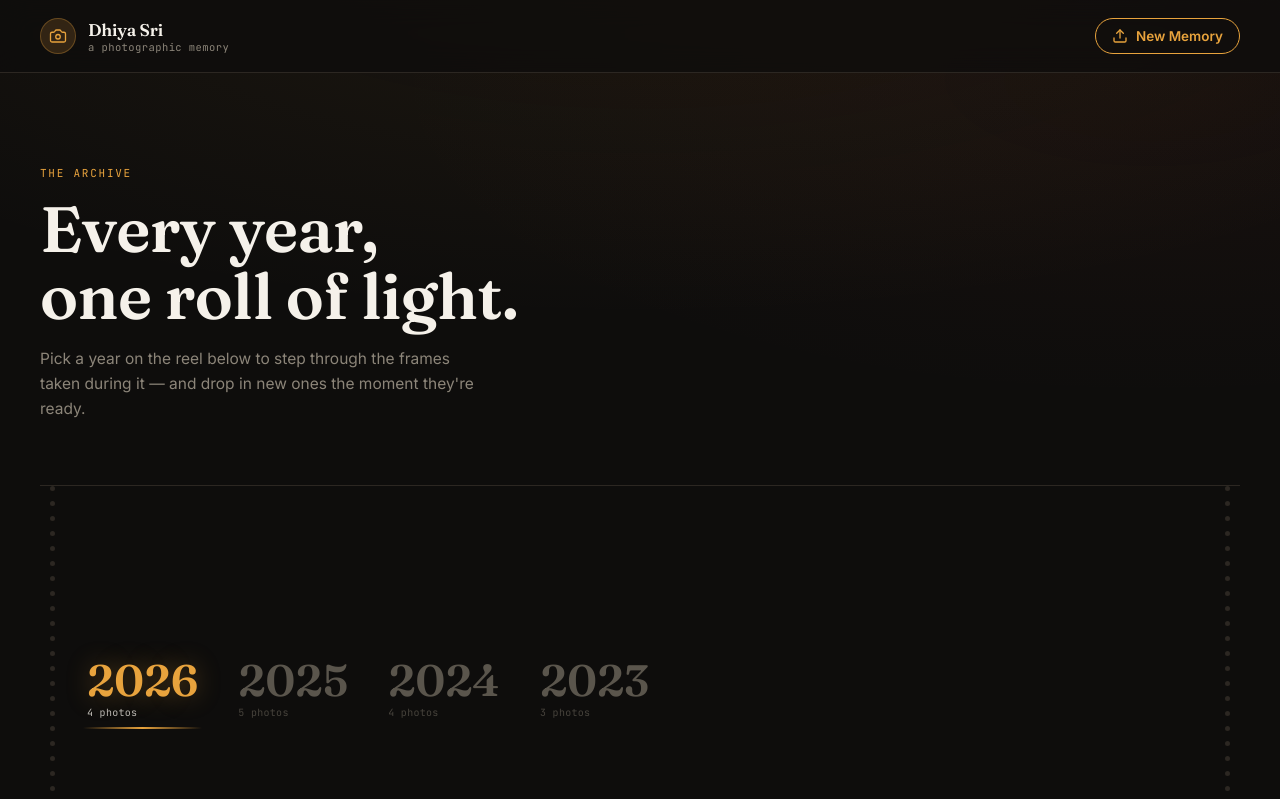
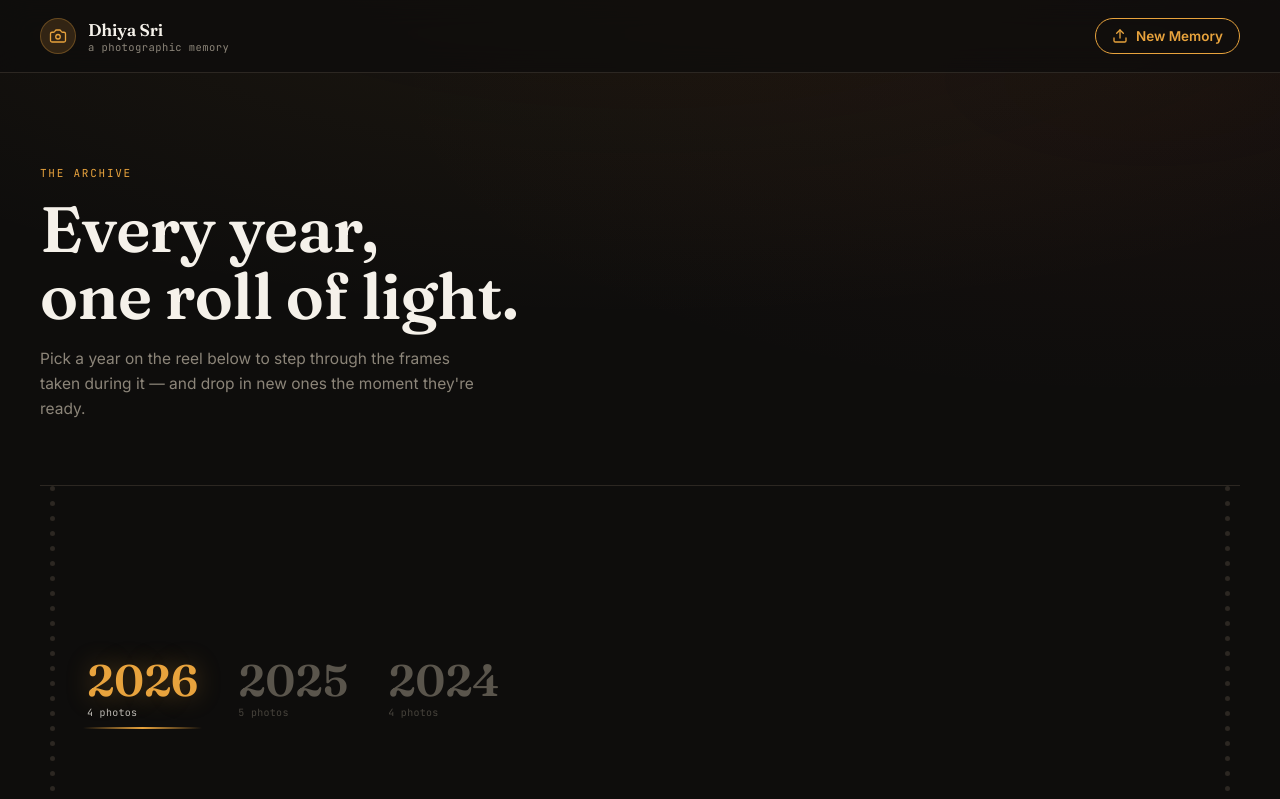
Before and after one commit to samkumar2306/gallery-claude, a React (Vite) app: page / in a window 1280 px wide. Shown: the top 799 px of the page. Built offline with nearby package versions, Linux system fonts and the light colour scheme.

Commit message:
Update samplePhotos.js

```diff
--- a/src/data/samplePhotos.js
+++ b/src/data/samplePhotos.js
@@ -128,35 +128,6 @@ const samplePhotos = [
     date: '2024-10-19',
     isSample: true,
   },
-
-  // 2023
-  {
-    id: 'sample-2023-1',
-    year: 2023,
-    src: img('coastal-fog-23', 1400, 1100),
-    title: 'Coastal Fog',
-    caption: 'The lighthouse only appeared for about ninety seconds.',
-    date: '2023-03-08',
-    isSample: true,
-  },
-  {
-    id: 'sample-2023-2',
-    year: 2023,
-    src: img('market-portraits-23', 1100, 1400),
-    title: 'Market Portraits',
-    caption: 'A series of quick, candid frames, all asked for first.',
-    date: '2023-07-16',
-    isSample: true,
-  },
-  {
-    id: 'sample-2023-3',
-    year: 2023,
-    src: img('autumn-canopy-23', 1300, 1300),
-    title: 'Autumn Canopy',
-    caption: 'Looking straight up, the one frame that made the whole roll worth it.',
-    date: '2023-10-25',
-    isSample: true,
-  },
 ];
 
 export default samplePhotos;
```
